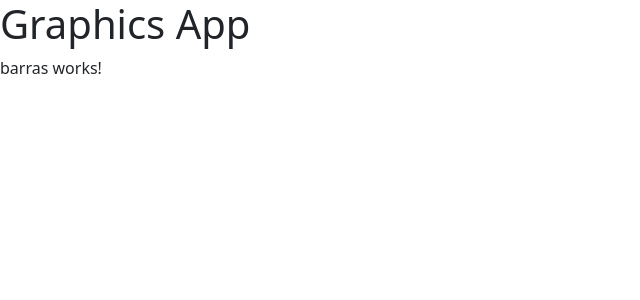
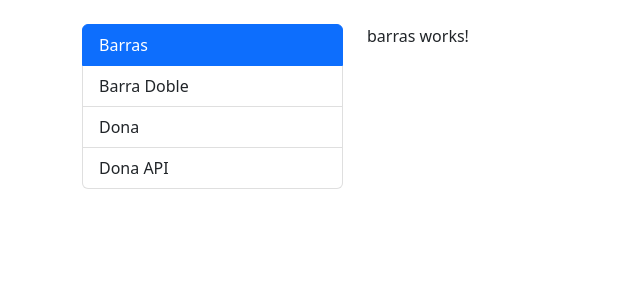
Before and after one commit to PterPmnta/graficasApp, an Angular app: page /graficas/barra in a window 1280 px wide. Shown: the top 300 px of the page, without its empty margins (0-640 px from the left). Built offline with nearby package versions, Linux system fonts and the light colour scheme.

Commit message:
setting menu and dinamyc routes

```diff
--- a/src/app/app.component.html
+++ b/src/app/app.component.html
@@ -1,2 +1,9 @@
-<h1>Graphics App</h1>
-<router-outlet></router-outlet>
+<div class="row mt-4">
+  <div class="col-md-3 col-sm-12">
+    <app-menu></app-menu>
+  </div>
+
+  <div class="col-md-9 col-sm-12">
+    <router-outlet></router-outlet>
+  </div>
+</div>
--- a/src/app/shared/menu/menu.component.html
+++ b/src/app/shared/menu/menu.component.html
@@ -1 +1,10 @@
-<p>menu works!</p>
+<ul class="list-group">
+  <li
+    class="list-group-item"
+    *ngFor="let item of menu"
+    [routerLink]="[item.ruta]"
+    routerLinkActive="active"
+  >
+    {{ item.texto }}
+  </li>
+</ul>
--- a/src/app/shared/menu/menu.component.ts
+++ b/src/app/shared/menu/menu.component.ts
@@ -1,16 +1,38 @@
-import { Component, OnInit } from '@angular/core';
+import { Component } from '@angular/core';
+
+interface MenuItem {
+  ruta: string;
+  texto: string;
+}
 
 @Component({
   selector: 'app-menu',
   templateUrl: './menu.component.html',
   styles: [
-  ]
+    `
+      li {
+        cursor: pointer;
+      }
+    `,
+  ],
 })
-export class MenuComponent implements OnInit {
-
-  constructor() { }
-
-  ngOnInit(): void {
-  }
-
+export class MenuComponent {
+  menu: MenuItem[] = [
+    {
+      ruta: '/graficas/barra',
+      texto: 'Barras',
+    },
+    {
+      ruta: '/graficas/barra-doble',
+      texto: 'Barra Doble',
+    },
+    {
+      ruta: '/graficas/dona',
+      texto: 'Dona',
+    },
+    {
+      ruta: '/graficas/dona-api',
+      texto: 'Dona API',
+    },
+  ];
 }
--- a/src/index.html
+++ b/src/index.html
@@ -13,7 +13,7 @@
       crossorigin="anonymous"
     />
   </head>
-  <body>
+  <body class="container">
     <app-root></app-root>
   </body>
 </html>
```
